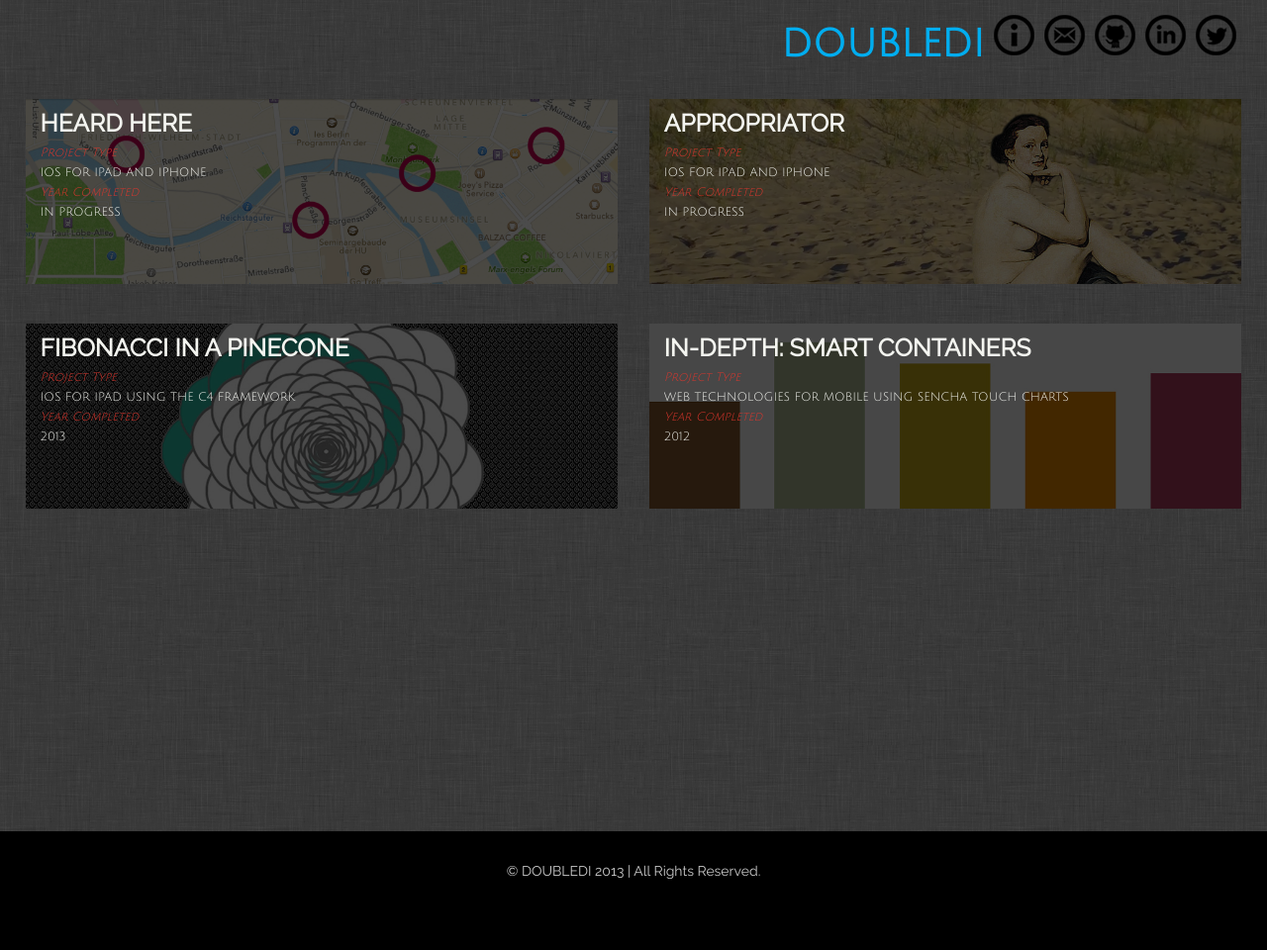
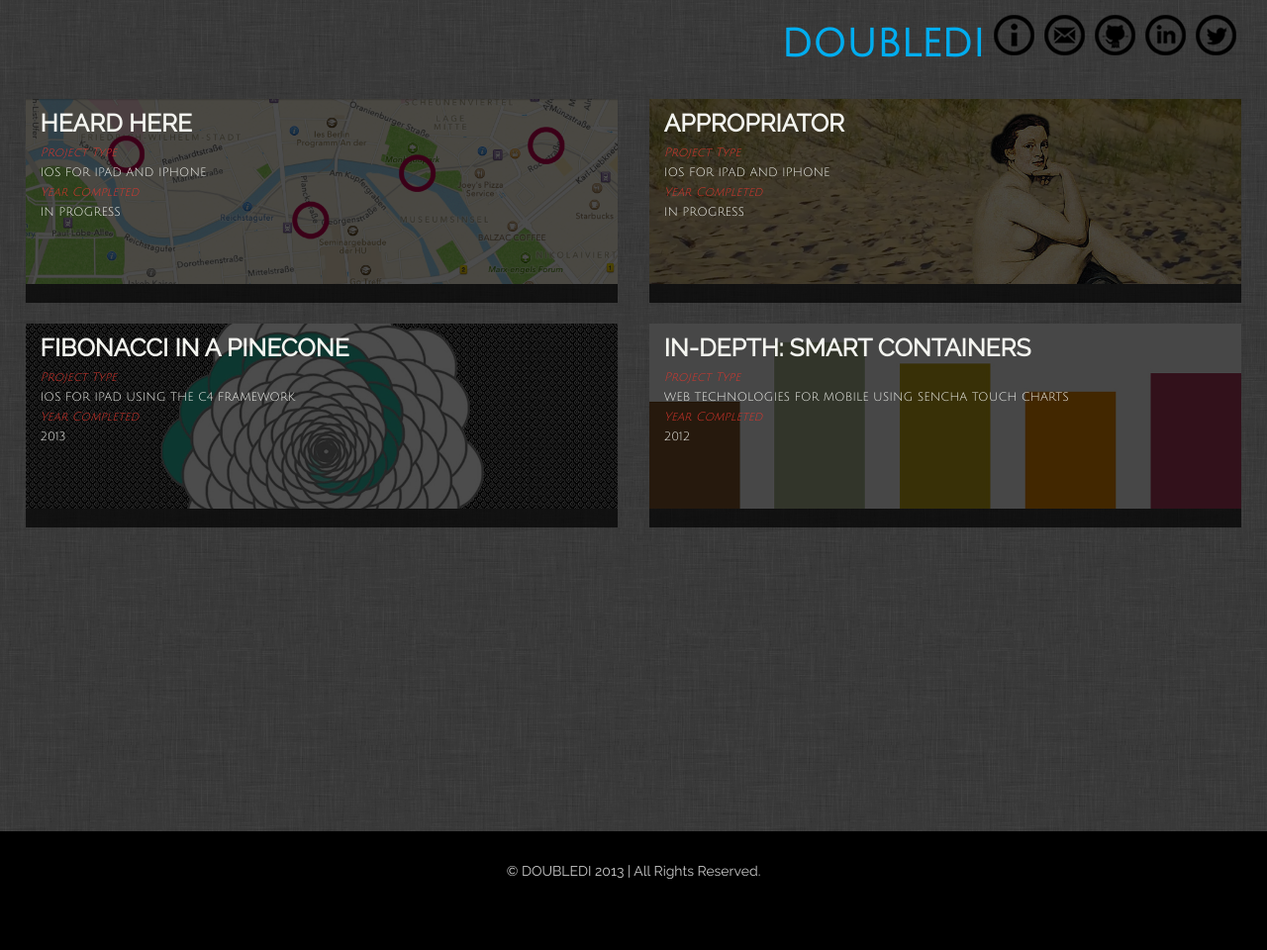
Before and after one commit to diannamertz/doubledi.github.com, a Jekyll site: the page built from index.html, in a window 1280 px wide. Shown: the whole page at 99% size. Built offline with Jekyll 4.4.1, drawn with Linux system fonts in a browser that asks for light colours.

Commit message:
working on new index

```diff
--- a/css/style.css
+++ b/css/style.css
@@ -50,7 +50,7 @@ ul.entries li .overlaydark {
   top: 0;
   left: 0;
   width: 100%;
-  height: 100%;
+  height: 110%;
   cursor: pointer;
   margin: 0;
   color: #F4F5F0;
```
